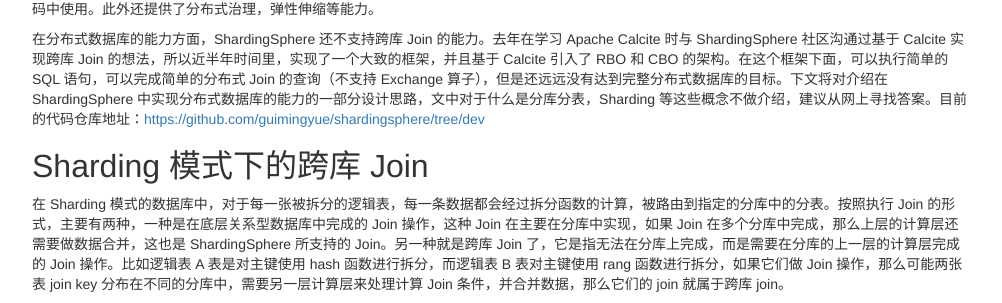
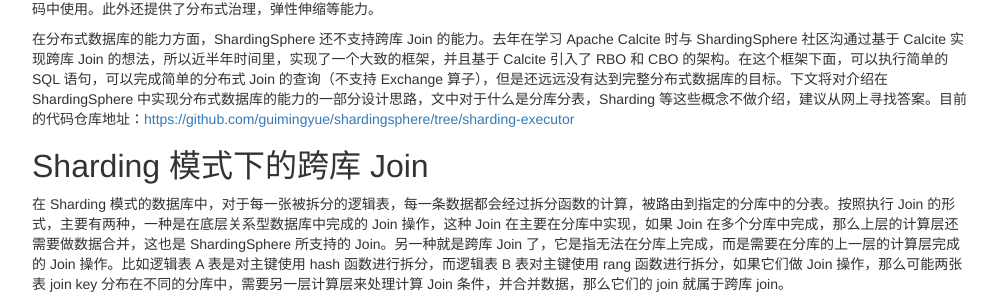
Before and after one commit to guimingyue/guimingyue.github.io, a Jekyll site: the page built from _posts/2021-04-07-the-design-of-optimizer-and-execution-of-shardingsphere.md, in a window 1280 px wide and 900 px high. Shown: the part 273-576 px from the top of the window, without its empty margins (138-1140 px from the left). Built offline with Jekyll 4.4.1, drawn with Linux system fonts in a browser that asks for light colours; some of the changed lines change nothing that is shown.

Commit message:
Update 2021-04-07-the-design-of-optimizer-and-execution-of-shardingsphere.md

```diff
--- a/_posts/2021-04-07-the-design-of-optimizer-and-execution-of-shardingsphere.md
+++ b/_posts/2021-04-07-the-design-of-optimizer-and-execution-of-shardingsphere.md
@@ -7,7 +7,7 @@
 [Apache ShardingSphere](http://shardingsphere.apache.org/)的官方定义是一套开源的分布式数据库解决方案组成的生态圈。它由 JDBC、Proxy 和 Sidecar（规划中）这 3 款既能够独立部署，又支持混合部署配合使用的产品组成。它们均提供标准化的数据水平扩展、分布式事务和分布式治理等功能，可适用于如 Java 同构、异构语言、云原生等各种多样化的应用场景。
 简单来说，它提供的核心功能就是基于关系型数据库的分库分表（Sharding），读写分离以及分布式事物等能力，再在这些核心能力之上，提供了 Proxy（支持 MySQL 和 PostgreSQL 协议）的能力。由于是用 Java 语言编写，所以实现了 JDBC 规范，方便直接在 Java 代码中使用。此外还提供了分布式治理，弹性伸缩等能力。
 
-在分布式数据库的能力方面，ShardingSphere 还不支持跨库 Join 的能力。去年在学习 Apache Calcite 时与 ShardingSphere 社区沟通过基于 Calcite 实现跨库 Join 的想法，所以近半年时间里，实现了一个大致的框架，并且基于 Calcite 引入了 RBO 和 CBO 的架构。在这个框架下面，可以执行简单的 SQL 语句，可以完成简单的分布式 Join 的查询（不支持 Exchange 算子），但是还远远没有达到完整分布式数据库的目标。下文将对介绍在 ShardingSphere 中实现分布式数据库的能力的一部分设计思路，文中对于什么是分库分表，Sharding 等这些概念不做介绍，建议从网上寻找答案。目前的代码仓库地址：[https://github.com/guimingyue/shardingsphere/tree/dev](https://github.com/guimingyue/shardingsphere/tree/dev)
+在分布式数据库的能力方面，ShardingSphere 还不支持跨库 Join 的能力。去年在学习 Apache Calcite 时与 ShardingSphere 社区沟通过基于 Calcite 实现跨库 Join 的想法，所以近半年时间里，实现了一个大致的框架，并且基于 Calcite 引入了 RBO 和 CBO 的架构。在这个框架下面，可以执行简单的 SQL 语句，可以完成简单的分布式 Join 的查询（不支持 Exchange 算子），但是还远远没有达到完整分布式数据库的目标。下文将对介绍在 ShardingSphere 中实现分布式数据库的能力的一部分设计思路，文中对于什么是分库分表，Sharding 等这些概念不做介绍，建议从网上寻找答案。目前的代码仓库地址：[https://github.com/guimingyue/shardingsphere/tree/sharding-executor](https://github.com/guimingyue/shardingsphere/tree/sharding-executor)
 
 
 ## Sharding 模式下的跨库 Join
```
